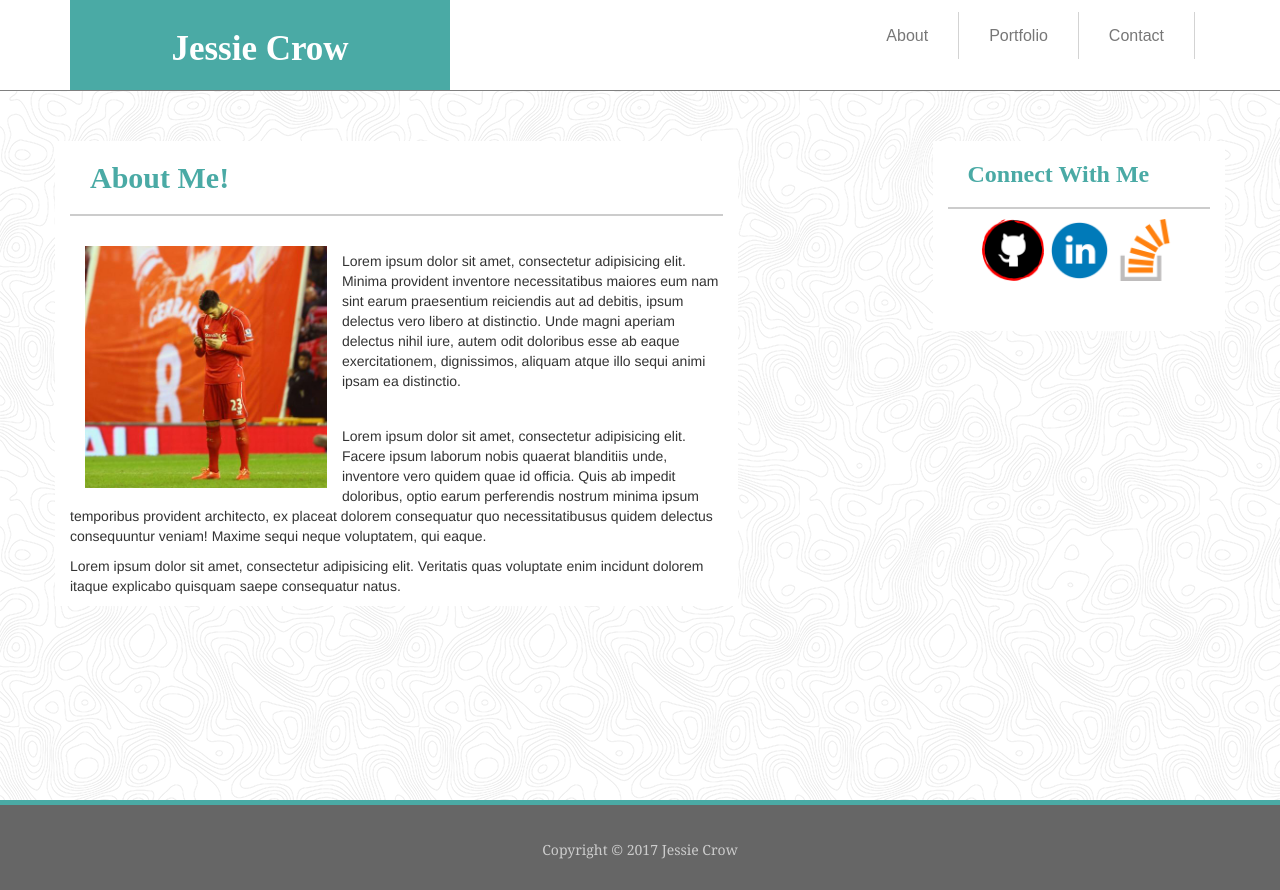
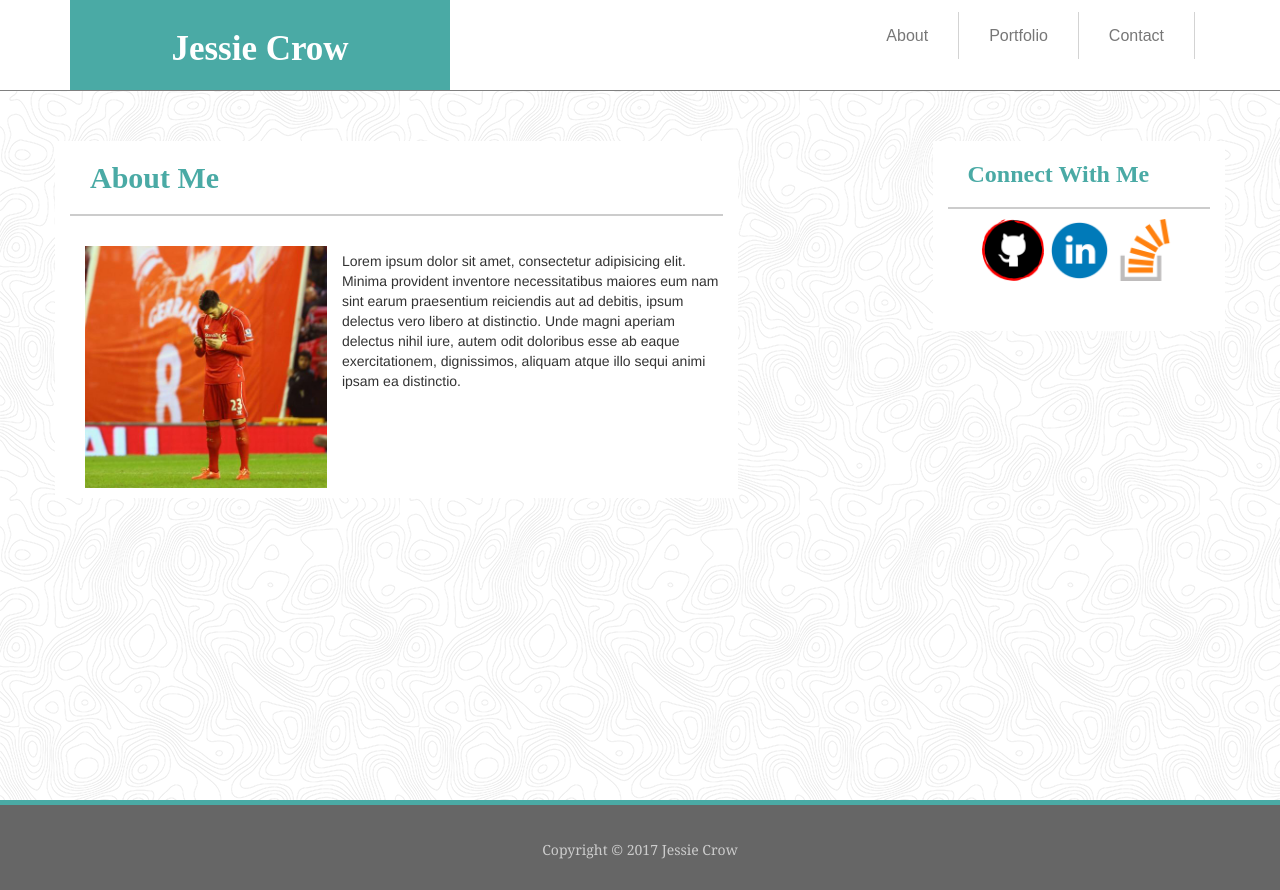
Before and after one commit to jessiecrow/Bootstrap-Portfolio, a plain HTML site: page index.html in a window 1280 px wide. Drawn offline with nearby package versions, Linux system fonts and the light colour scheme.

```diff
--- a/index.html
+++ b/index.html
@@ -28,16 +28,10 @@
 	<div class="container">
 		<div class="row">
 			<section class="col-md-7">
-				<h2 id="title">About Me!</h2>
+				<h2 id="title">About Me</h2>
 				<img src="emre.jpg" class="img-responsive col-md-5 profile" alt="Emre" height="250" width="250">
 				<p id="bio">
 					Lorem ipsum dolor sit amet, consectetur adipisicing elit. Minima provident inventore necessitatibus maiores eum nam sint earum praesentium reiciendis aut ad debitis, ipsum delectus vero libero at distinctio. Unde magni aperiam delectus nihil iure, autem odit doloribus esse ab eaque exercitationem, dignissimos, aliquam atque illo sequi animi ipsam ea distinctio.
-				</p>
-				<p id="bio">
-					Lorem ipsum dolor sit amet, consectetur adipisicing elit. Facere ipsum laborum nobis quaerat blanditiis unde, inventore vero quidem quae id officia. Quis ab impedit doloribus, optio earum perferendis nostrum minima ipsum temporibus provident architecto, ex placeat dolorem consequatur quo necessitatibusus quidem delectus consequuntur veniam! Maxime sequi neque voluptatem, qui eaque.
-				</p>
-				<p >
-					Lorem ipsum dolor sit amet, consectetur adipisicing elit. Veritatis quas voluptate enim incidunt dolorem itaque explicabo quisquam saepe consequatur natus.
 				</p>
 			</section>
 			<aside class="col-md-3 col-md-offset-2">
```
